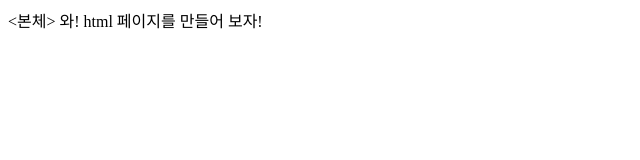
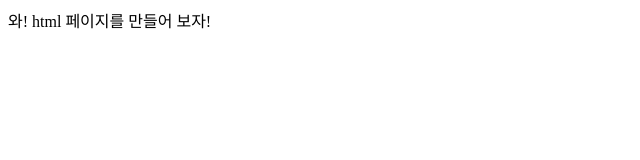
Before and after one commit to heartbbib/test, a plain HTML site: page index.html in a window 1280 px wide. Shown: the whole page, without its empty margins (0-640 px from the left). Drawn offline with Linux system fonts and the light colour scheme.

Commit message:
Update index.html

```diff
--- a/index.html
+++ b/index.html
@@ -1,6 +1,6 @@
 <html>
 
-<본체>
+<body>
 와! html 페이지를 만들어 보자!
 </body>
 
```
